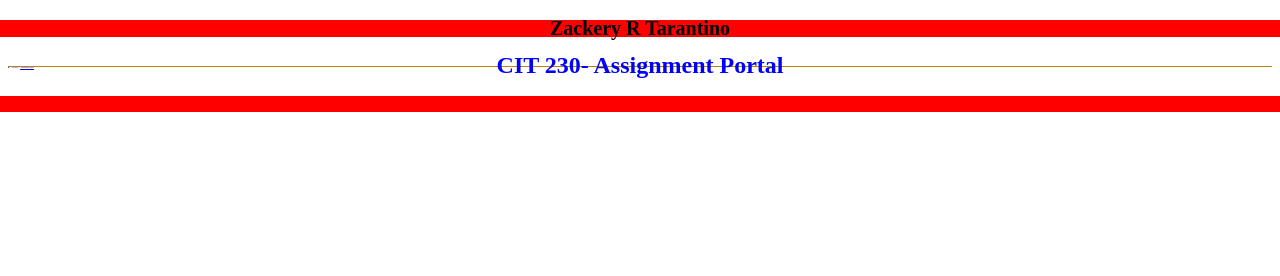
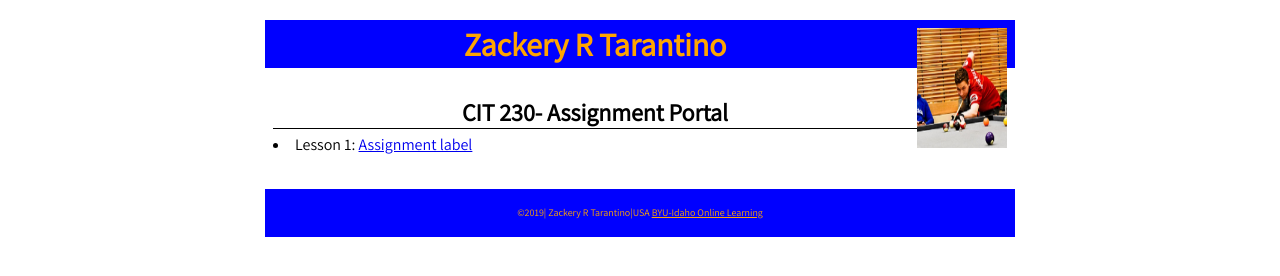
Before and after one commit to ztino5/ztino5.github.io, a plain HTML site: page lesson1/lessonportal.html in a window 1280 px wide. Drawn offline with Linux system fonts and the light colour scheme; files whose address does not match are found by name.

Commit message:
final commit

```diff
--- a/lesson1/lessonportal.css
+++ b/lesson1/css/lessonportal.css
@@ -5,41 +5,41 @@
 * { margin: 0; box-sizing: border-box; }
 
 body {
-    font-size: 2px;
-    line-height: 1px;
-    font-family: 'Times New Roman', Times, serif;
-    color: blue;
+    font-size: 16px;
+    line-height: 32px;
+    font-family: 'Assistant', sans-serif;
+    color: black;
 }
 
 h1 {
-    font-size: 10em;
-    color: black;
+    font-size: 20.rem;
+    color: orange;
 }
 
 h2 {
-    font-size: 12em;
+    font-size: 10.rem;
     text-align: center;
-    border-bottom: 1px solid darkgoldenrod;
+    border-bottom: 1px solid black;
 }
 
 header, main, footer {
     margin: 1.25rem auto;
     padding: .5rem;
-    max-width: 100%;
+    max-width: 750px;
 }
 
 header, footer, footer a {
     text-align: center;
-    background-color: red;
-    color: whitesmoke;
+    background-color: blue;
+    color: orange;
 }
 
 header img {
-    width: 100px;
-    height: auto;
+    width: 90px;
+    height: 120px;
     float: right;
 }
 
 footer {
-    font-size: 5em;
+    font-size: 10px;
 }
--- a/lesson1/lessonportal.html
+++ b/lesson1/lessonportal.html
@@ -1,14 +1,16 @@
 <!DOCTYPE html>
 <html lang="en">
 <head>
+        <link href="https://fonts.googleapis.com/css?family=Assistant" rel="stylesheet">
     <meta charset="UTF-8">
     <meta name="viewport" content="width=device-width, initial-scale=1.0">
     <meta http-equiv="X-UA-Compatible" content="ie=edge">
     <title> CIT 230 Assignment Portal | Zackery R Tarantino | BYU-Idaho </title>
-    <link rel="stylesheet" href="lessonportal.css">
+    <link rel="stylesheet" href="css/lessonportal.css">
 </head>
 <body>
     <header>
+            <img src="C:\Users\DJTIN\OneDrive\Desktop\CIT 230\lesson1\images\IMG_0524.JPG" alt="basic image">
         <h1> Zackery R Tarantino</h1>
     </header>
 
@@ -20,6 +22,10 @@
 
     <footer>
 
+        <p>
+            &copy;2019| Zackery R Tarantino|USA
+            <a href="http://www.byui.edu/online">BYU-Idaho Online Learning</a>
+        </p>
     </footer>
 
 </body>
```
Also changed, not shown: lesson1/basicpage.html (+1 -1 lines), lesson1/images/IMG_0524.JPG (added).
